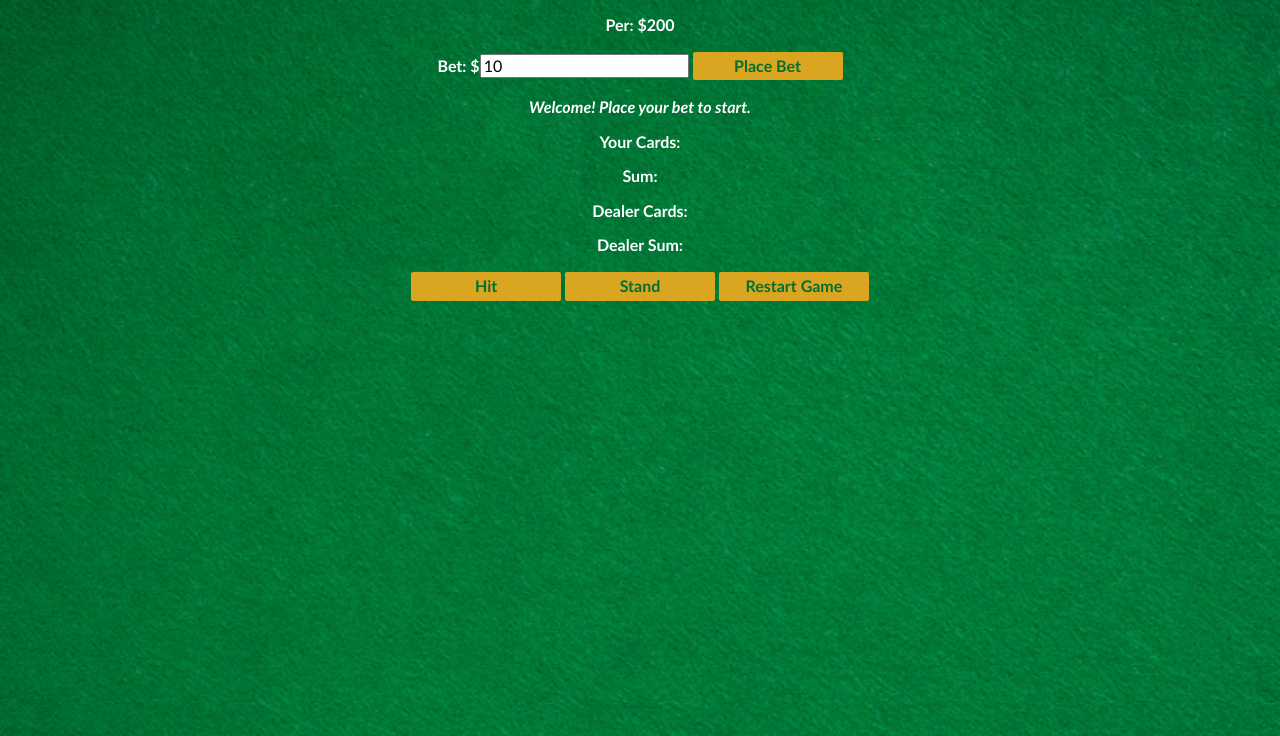
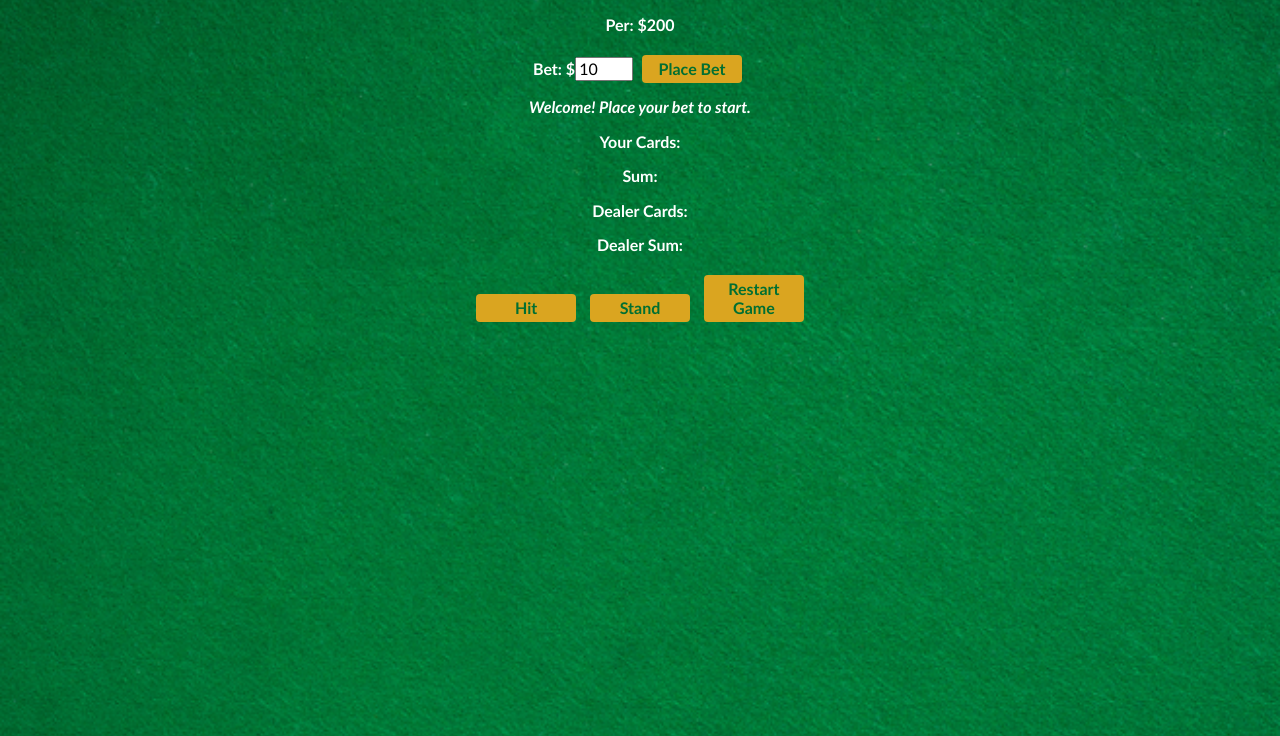
Before and after one commit to edwinbenny96/WEBIG, a website built with Vite: page blackjack_game/index.html in a window 1280 px wide. Shown: the part 64-800 px from the top of the page. Built offline with nearby package versions, Linux system fonts and the light colour scheme.

Commit message:
Update index.css

```diff
--- a/blackjack_game/index.css
+++ b/blackjack_game/index.css
@@ -1,5 +1,5 @@
 body {
-    font-family: 'Trebuchet MS', 'Lucida Sans Unicode', 'Lucida Grande', Arial, sans-serif;
+    font-family: 'Trebuchet MS', Arial, sans-serif;
     background-image: url("images/table.png");
     background-size: cover;
     font-weight: bold;
@@ -13,17 +13,20 @@ h1 {
 
 #message-el {
     font-style: italic;
+    margin: 10px 0;
 }
 
 button {
     color: #016f32;
-    width: 150px;
+    width: 100px;
     background: goldenrod;
-    padding-top: 5px;
-    padding-bottom: 5px;
+    padding: 5px;
     font-weight: bold;
     border: none;
-    border-radius: 2px;
-    margin-bottom: 2px;
-    margin-top: 2px;
+    border-radius: 4px;
+    margin: 5px;
 }
+
+input[type="number"] {
+    width: 50px;
+}
```
